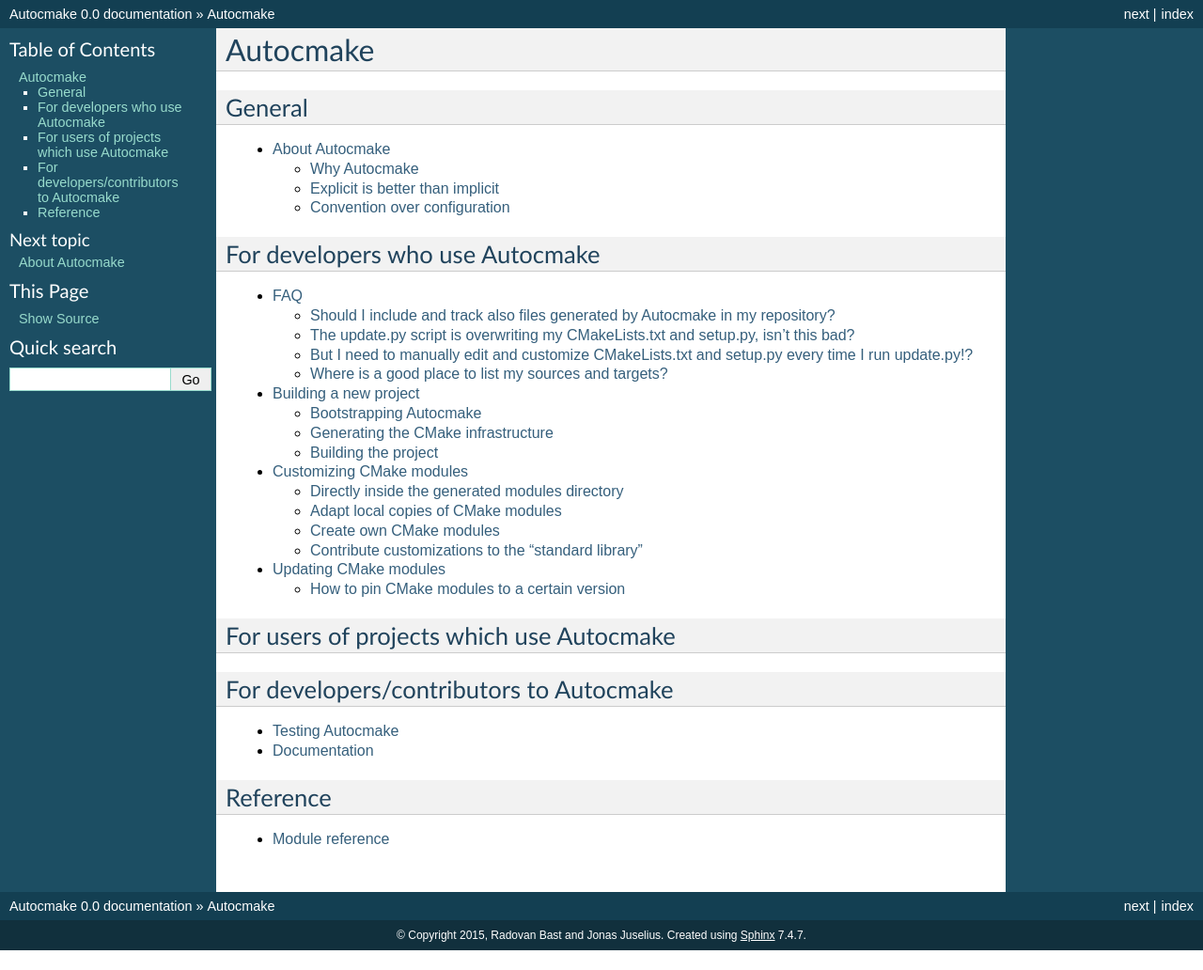
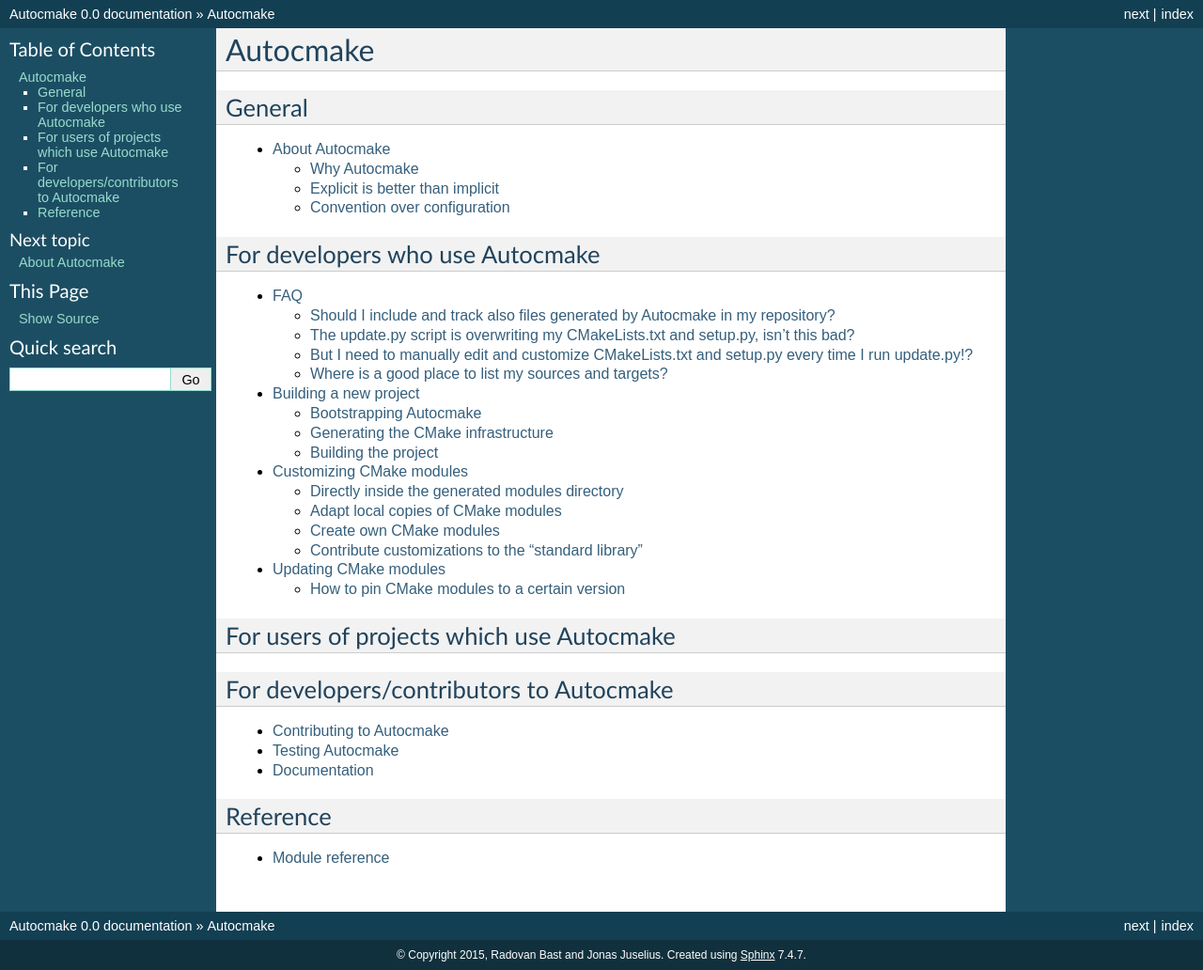
Before and after one commit to dev-cafe/autocmake, a Sphinx documentation site: the page built from doc/index.rst, in a window 1280 px wide. Shown: the whole page at 94% size. Built offline with Sphinx 7.4.7, drawn with Linux system fonts in a browser that asks for light colours; before the commit the page ends 1011 px from its top, so only the background shows below that.

```diff
--- /dev/null
+++ b/doc/contributing.rst
@@ -0,0 +1,6 @@
+
+
+Contributing to Autocmake
+=========================
+
+Please follow the excellent guide: http://www.contribution-guide.org.
--- a/doc/index.rst
+++ b/doc/index.rst
@@ -35,6 +35,7 @@ For developers/contributors to Autocmake
 .. toctree::
    :maxdepth: 2
 
+   contributing.rst
    testing.rst
    documentation.rst
 
```
